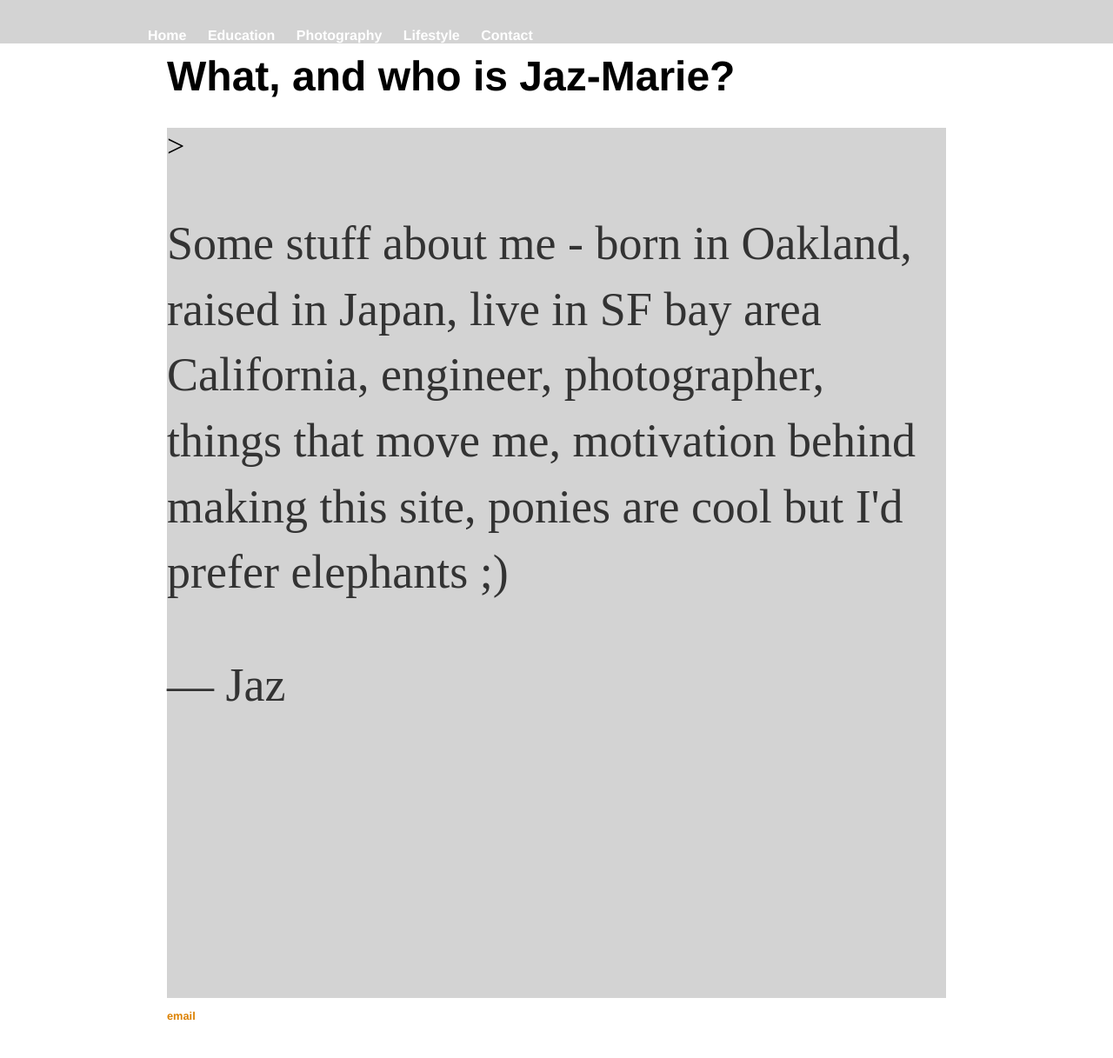
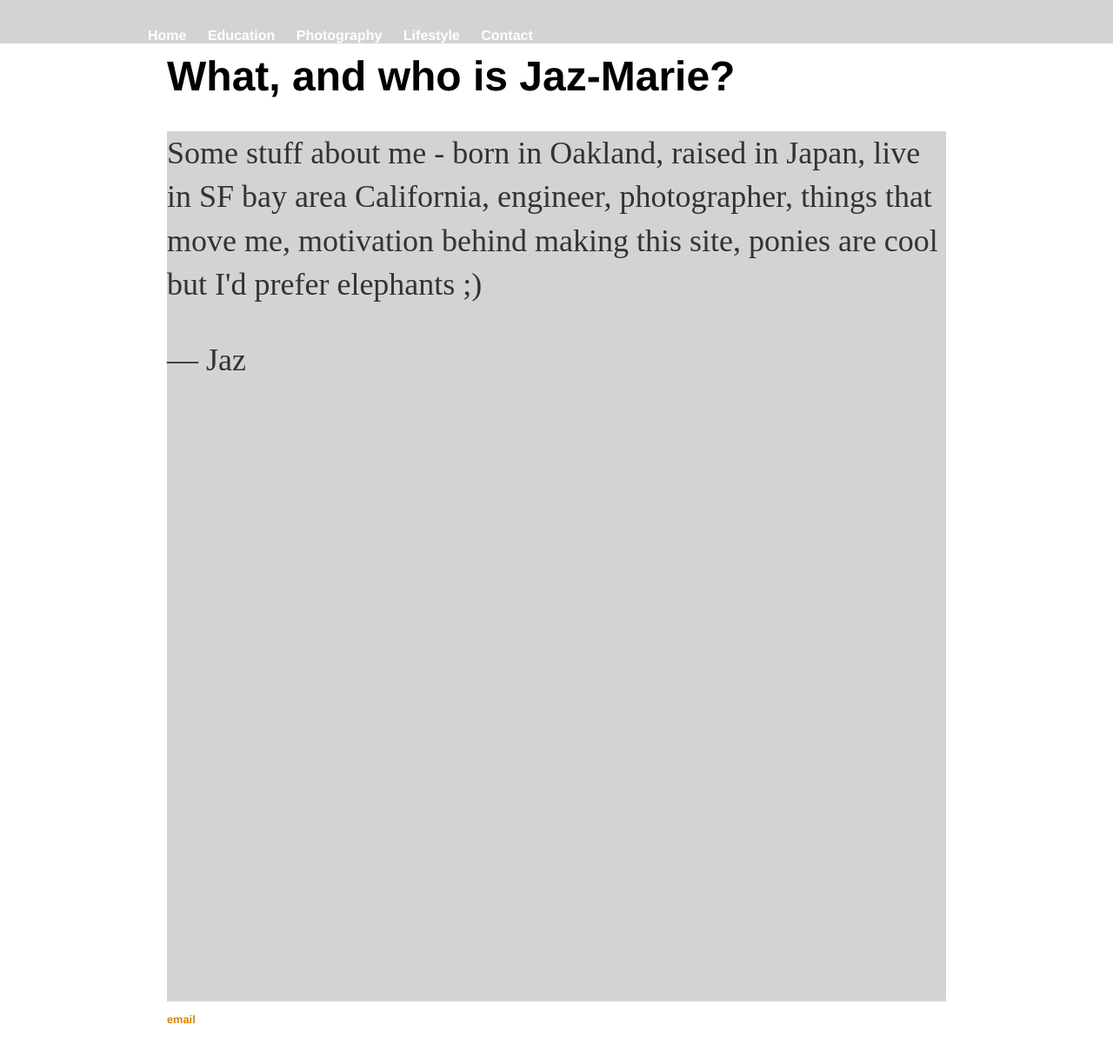
Before and after one commit to itsonlyjaz/itsonlyjaz.github.io, a Jekyll site: the page built from about/index.html, in a window 1280 px wide and 1240 px high. Shown: the top 1217 px of the window at 87% size. Built offline with Jekyll 4.4.1, drawn with Linux system fonts in a browser that asks for light colours.

Commit message:
Update index.html

```diff
--- a/about/index.html
+++ b/about/index.html
@@ -10,7 +10,7 @@ title: Jaz-Marie
 
     <h1>What, and who is Jaz-Marie?</h1>
 
-    <div style="height:1000px;background-color:lightgrey;font-size:36px">>
+    <div style="height:1000px;background-color:lightgrey;font-size:24px">
         <p>Some stuff about me - born in Oakland, raised in Japan, live in SF bay area California, engineer, photographer,
             things that move me, motivation behind making this site, ponies are cool but I'd prefer elephants ;)
         <p>&mdash; Jaz</p>
```
